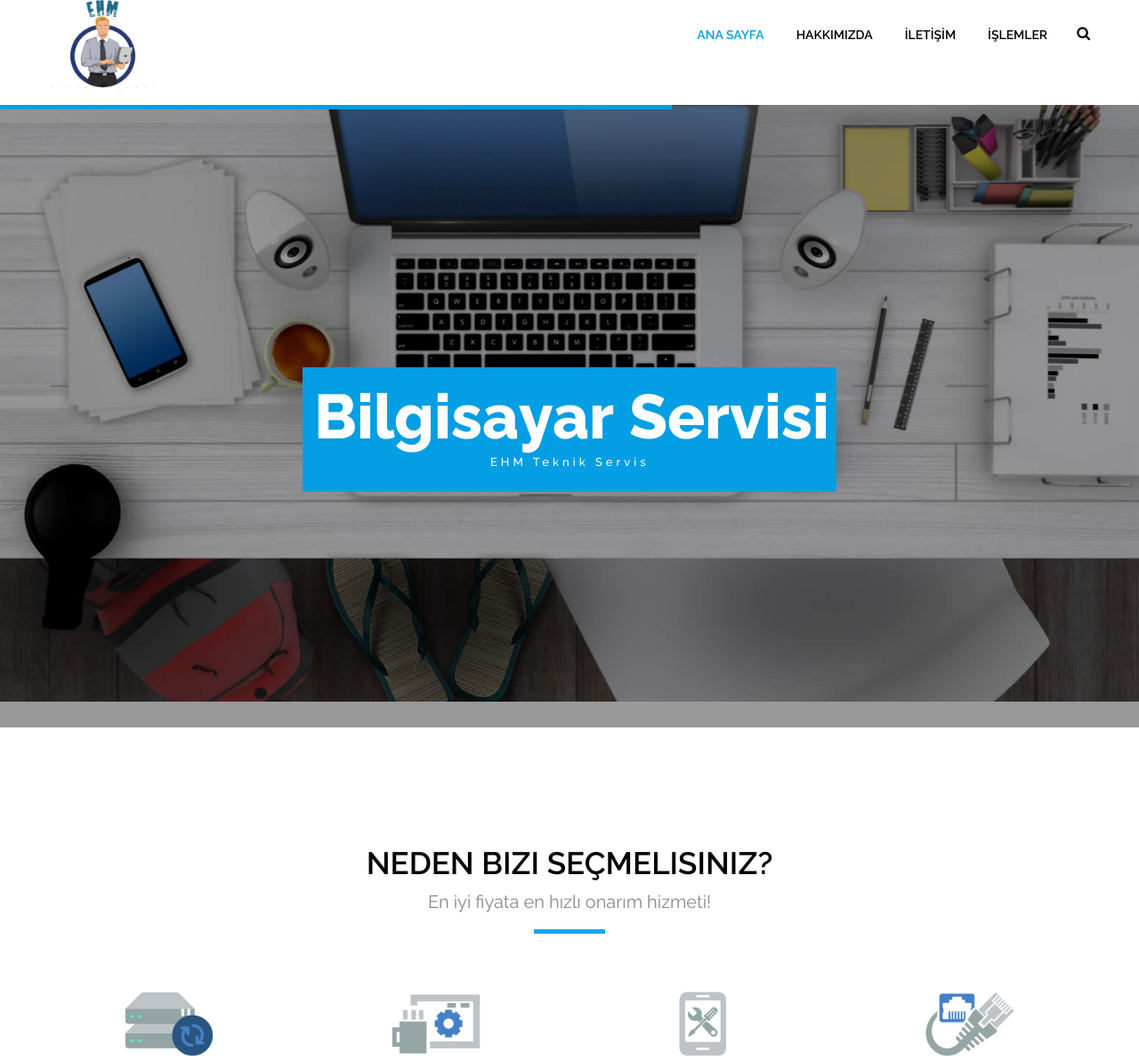
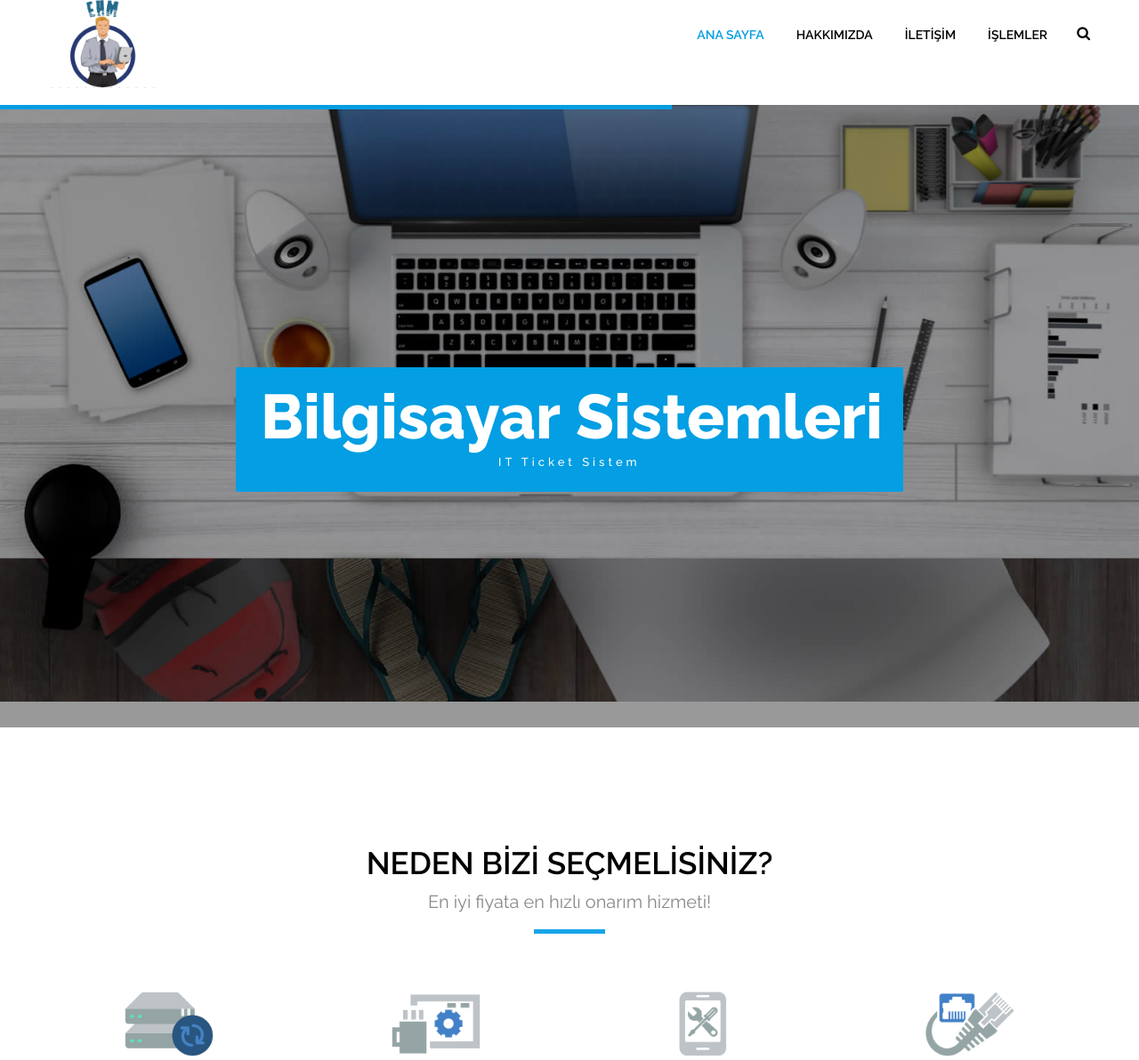
Before and after one commit to Stuckinrecoverymode/IT-ticketing-system, a Django app: page / in a window 1280 px wide. Shown: the part 70-1262 px from the top of the page at 89% size. Run offline with Django 3.2, Linux system fonts and the light colour scheme; some libraries are stand-ins or nearby versions.

Commit message:
HTML dosyaları üzerinde düzeltmeler yapıldı.

```diff
--- a/templates/footer.html
+++ b/templates/footer.html
@@ -11,9 +11,9 @@
           <div class="row">
             <div class="col-md-6">
               <div class="main-heading left_text">
-                <h2>EHM Teknik Servis</h2>
+                <h2>IT TIcket Sİstem</h2>
               </div>
-              <p>Güçlü bir teknik ekip ve son teknoloji cihazları ile her türlü teknoloji sorununu çözmeyi hedefleyen EHM Teknik Servis, müşteri memnuniyetini en üst seviyede tutmayı amaçlamaktadır.</p>
+              <p>Güçlü bir teknik ekip ve son teknoloji cihazları ile her türlü teknoloji sorununu çözmeyi hedefleyen IT Ticket Sistemleri, müşteri memnuniyetini en üst seviyede tutmayı amaçlamaktadır.</p>
               <ul class="social_icons">
                 <li class="social-icon fb"><a href="#"><i class="fa fa-facebook" aria-hidden="true"></i></a></li>
                 <li class="social-icon tw"><a href="#"><i class="fa fa-twitter" aria-hidden="true"></i></a></li>
@@ -34,7 +34,7 @@
             </div>
             <div class="col-md-6">
               <div class="main-heading left_text">
-                <h2>Servisler</h2>
+                <h2>HİZMETLER</h2>
               </div>
               <ul class="footer-menu">
                 <li><a href="it_data_recovery.html"><i class="fa fa-angle-right"></i> Veri Kurtarma</a></li>
@@ -46,10 +46,10 @@
             </div>
             <div class="col-md-6">
               <div class="main-heading left_text">
-                <h2>İletişim</h2>
+                <h2>İletİşİm</h2>
               </div>
-              <p>Agalar Mahallesi, Bornova<br>
-                İzmir, Türkiye<br>
+              <p>395 Stanford Shopping Center, Palo Alto, CA 94304<br>
+                Silikon Vadisi - Amerika Birleşik Devletleri<br>
                 <span style="font-size:18px;"><a href="tel:+905462913157">+90 546 291 31 57</a></span></p>
               <div class="footer_mail-section">
                 <form>
@@ -65,7 +65,7 @@
           </div>
         </div>
         <div class="cprt">
-          <p>Copyright © EHM Teknik Servis 2022. Tüm hakları saklıdır.</p>
+          <p>Copyright © IT Ticket Sistem 2023. Tüm hakları saklıdır.</p>
         </div>
       </div>
     </div>
--- a/templates/header.html
+++ b/templates/header.html
@@ -10,7 +10,7 @@
 <meta name="viewport" content="width=device-width, initial-scale=1">
 <meta name="viewport" content="initial-scale=1, maximum-scale=1">
 <!-- site metas -->
-<title>EHM - Teknik Servis</title>
+<title>IT Ticket Sistem</title>
 <meta name="keywords" content="">
 <meta name="description" content="">
 <meta name="author" content="">
--- a/templates/home.html
+++ b/templates/home.html
@@ -33,7 +33,7 @@
           <div class="full">
             <div class="col-lg-12 col-md-12 col-sm-12 col-xs-12"> -->
               <div class="main_heading text_align_center">
-                <h2>EHM TEKNİK SERVİS</h2>
+                <h2>IT TICKET SİSTEM</h2>
                 <link rel="stylesheet" href="{% static 'css/home.css' %}">
               </div>
             </div>
--- a/templates/index.html
+++ b/templates/index.html
@@ -12,7 +12,7 @@
         <!-- START REVOLUTION SLIDER 5.0.7 auto mode -->
         <div id="rev_slider_4_1" class="rev_slider fullwidthabanner" style="display:none;" data-version="5.0.7">
           <ul>
-            <li data-index="rs-1812" data-transition="zoomin" data-slotamount="7"  data-easein="Power4.easeInOut" data-easeout="Power4.easeInOut" data-masterspeed="2000"  data-thumb="{% static 'media/images/it_service/slide1.jpg' %}"  data-rotate="0"  data-saveperformance="off"  data-title="Bilgisayar Servisi" data-description="">
+            <li data-index="rs-1812" data-transition="zoomin" data-slotamount="7"  data-easein="Power4.easeInOut" data-easeout="Power4.easeInOut" data-masterspeed="2000"  data-thumb="{% static 'media/images/it_service/slide1.jpg' %}"  data-rotate="0"  data-saveperformance="off"  data-title="Bilgisayar Sistemleri" data-description="">
               <!-- MAIN IMAGE -->
               <img src="{% static 'media/images/it_service/slide1.jpg' %}"  alt="#"  data-bgposition="center center" data-kenburns="on" data-duration="30000" data-ease="Linear.easeNone" data-scalestart="100" data-scaleend="120" data-rotatestart="0" data-rotateend="0" data-offsetstart="0 0" data-offsetend="0 0" data-bgparallax="10" class="rev-slidebg" data-no-retina>
               <!-- LAYERS -->
@@ -37,7 +37,7 @@
                               id="slide-18-layer-912"
                               data-x="['center','center','center','center']" data-hoffset="['0','0','0','0']"
                               data-y="['middle','middle','middle','middle']" data-voffset="['15','15','15','15']"
-                              data-width="600"
+                              data-width="750"
                               data-height="140"
                               data-whitespace="nowrap"
                               data-transform_idle="o:1;"
@@ -68,7 +68,7 @@
                               data-splitout="none"
                               data-responsive_offset="on"
                               data-elementdelay="0.05"
-                              style="z-index: 6; white-space: nowrap;">Bilgisayar Servisi </div>
+                              style="z-index: 6; white-space: nowrap;">Bilgisayar Sistemleri </div>
               <!-- LAYER NR. 3 -->
               <div class="tp-caption NotGeneric-SubTitle   tp-resizeme rs-parallaxlevel-0"
                               id="slide-18-layer-412"
@@ -86,7 +86,7 @@
                               data-splitin="none"
                               data-splitout="none"
                               data-responsive_offset="on"
-                              style="z-index: 7; white-space: nowrap;">EHM Teknik Servis </div>
+                              style="z-index: 7; white-space: nowrap;">IT Ticket Sistem </div>
             </li>
             <li data-index="rs-181" data-transition="zoomin" data-slotamount="7"  data-easein="Power4.easeInOut" data-easeout="Power4.easeInOut" data-masterspeed="2000"  data-thumb="{% static 'media/images/it_service/slide2.jpg' %}"  data-rotate="0"  data-saveperformance="off"  data-title="Hızlı ve Uygun Fiyat" data-description="">
               <!-- MAIN IMAGE -->
@@ -162,7 +162,7 @@
                               data-splitin="none"
                               data-splitout="none"
                               data-responsive_offset="on"
-                              style="z-index: 7; white-space: nowrap;">EHM Teknik Servis </div>
+                              style="z-index: 7; white-space: nowrap;">IT Ticket Sistem </div>
             </li>
             <li data-index="rs-18" data-transition="zoomin" data-slotamount="7"  data-easein="Power4.easeInOut" data-easeout="Power4.easeInOut" data-masterspeed="2000"  data-thumb="{% static 'media/images/it_service/slide3.jpg' %}"  data-rotate="0"  data-saveperformance="off"  data-title="Sorunları Gidereceğiz" data-description="">
               <!-- MAIN IMAGE -->
@@ -238,7 +238,7 @@
                               data-splitin="none"
                               data-splitout="none"
                               data-responsive_offset="on"
-                              style="z-index: 7; white-space: nowrap;">EHM Teknik Servis </div>
+                              style="z-index: 7; white-space: nowrap;">IT Ticket Sistem </div>
             </li>
           </ul>
           <div class="tp-static-layers"></div>
@@ -255,7 +255,7 @@
       <div class="col-md-12">
         <div class="full">
           <div class="main_heading text_align_center">
-            <h2>Neden Bizi Seçmelisiniz?</h2>
+            <h2>Neden Bİzİ Seçmelİsİnİz?</h2>
             <p class="large">En iyi fiyata en hızlı onarım hizmeti!</p>
           </div>
         </div>
@@ -379,7 +379,7 @@
       <div class="col-md-12">
         <div class="full">
           <div class="main_heading text_align_left">
-            <h2>Servis İşlemleri</h2>
+            <h2>Servİs İşlemlerİ</h2>
             <p class="large">Cihazınızı tamir ettirmenin kolay ve etkili yolu.</p>
           </div>
         </div>
@@ -455,7 +455,7 @@
       <div class="col-md-12">
         <div class="full">
           <div class="main_heading text_align_center">
-            <h2>Ürünlerimiz</h2>
+            <h2>Ürünlerİmİz</h2>
             <p class="large">Sizleri mutlu birer müşteri yapmak için ürünleri en iyi hizmetlerle paketliyoruz.</p>
           </div>
         </div>
@@ -665,7 +665,7 @@
       <div class="col-md-12">
         <div class="full">
           <div class="main_heading text_align_right">
-            <h2>Geri Bildirimlerimiz</h2>
+            <h2>Gerİ Bİldİrİmlerİmİz</h2>
             <p class="large">Cihazınızı tamir ettirmenin kolay ve etkili yolu.</p>
           </div>
         </div>
--- a/templates/make_appointment.html
+++ b/templates/make_appointment.html
@@ -33,7 +33,7 @@
           <div class="full">
             <div class="col-lg-12 col-md-12 col-sm-12 col-xs-12">
               <div class="main_heading text_align_center">
-                <h2>EHM TEKNİK SERVİS FORMU</h2>
+                <h2>IT TICKET SİSTEM SERVİS FORMU</h2>
               </div>
             </div>
             <div class="col-lg-12 col-md-12 col-sm-12 col-xs-12 appointment_form">
@@ -315,7 +315,7 @@
 
         var image = "{% static 'media/images/it_service/location_icon_map_cont.png' %}";
         var beachMarker = new google.maps.Marker({
-          position: {lat:  38.463125, lng: 27.175887},
+          position: {lat:  37.441968, lng: -122.172830},
           map: map,
           icon: image
         });
```
